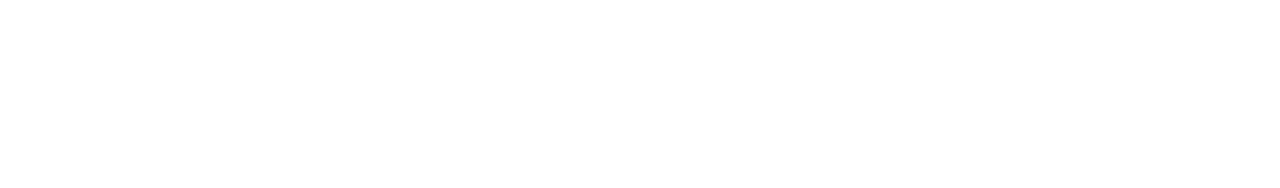
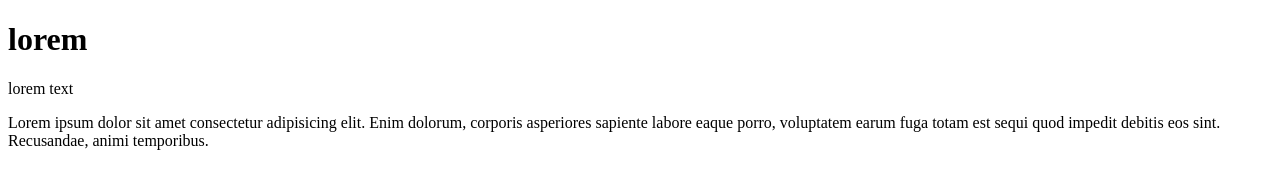
Before and after one commit to jihyeon-Do/branch, a plain HTML site: page index.html in a window 1280 px wide. Drawn offline with Linux system fonts and the light colour scheme.

Commit message:
lorem text

```diff
--- a/index.html
+++ b/index.html
@@ -1,11 +1,19 @@
 <!DOCTYPE html>
 <html lang="en">
+
 <head>
     <meta charset="UTF-8">
     <meta name="viewport" content="width=device-width, initial-scale=1.0">
     <title>My html page</title>
 </head>
+
 <body>
+    <h1>lorem</h1>
+    <p>lorem text</p>
+    <div id="main">
+        Lorem ipsum dolor sit amet consectetur adipisicing elit. Enim dolorum, corporis asperiores sapiente labore eaque
+        porro, voluptatem earum fuga totam est sequi quod impedit debitis eos sint. Recusandae, animi temporibus.
+    </div>
+</body>
 
-</body>
 </html>
```
